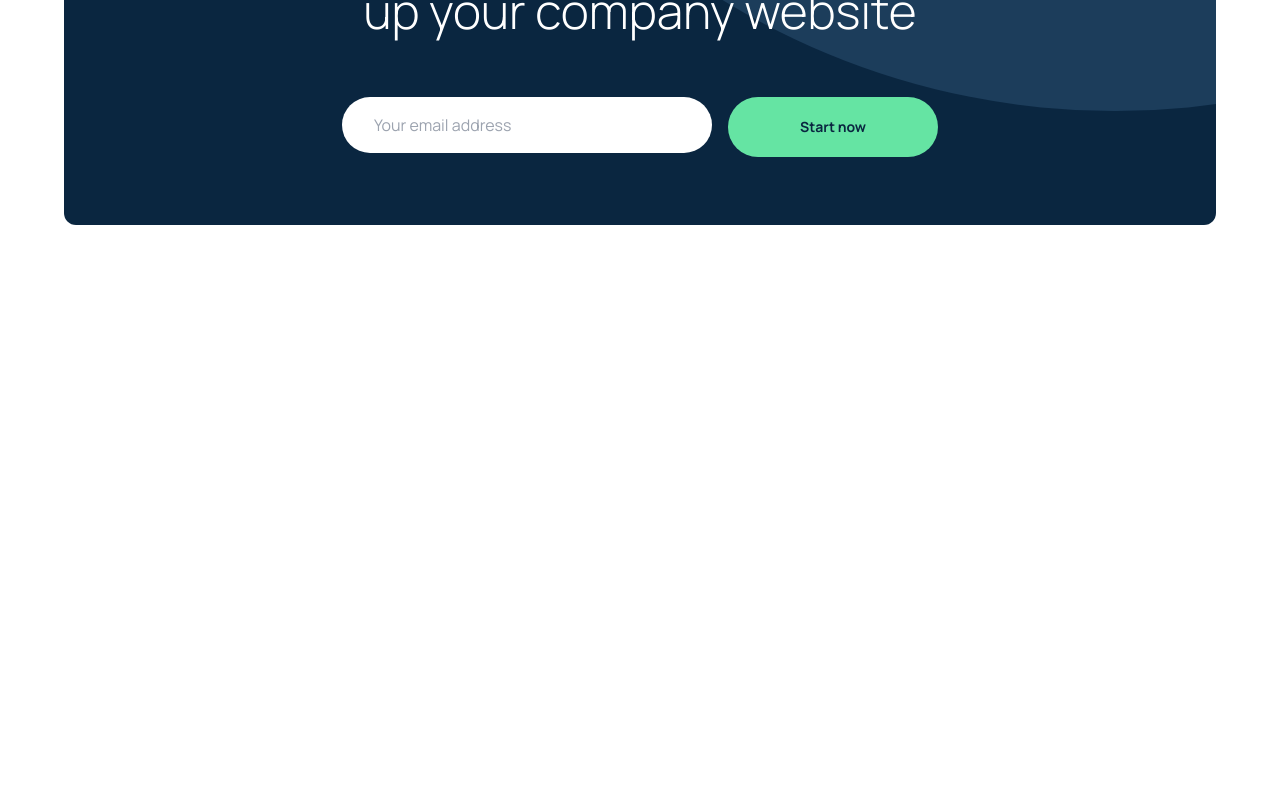
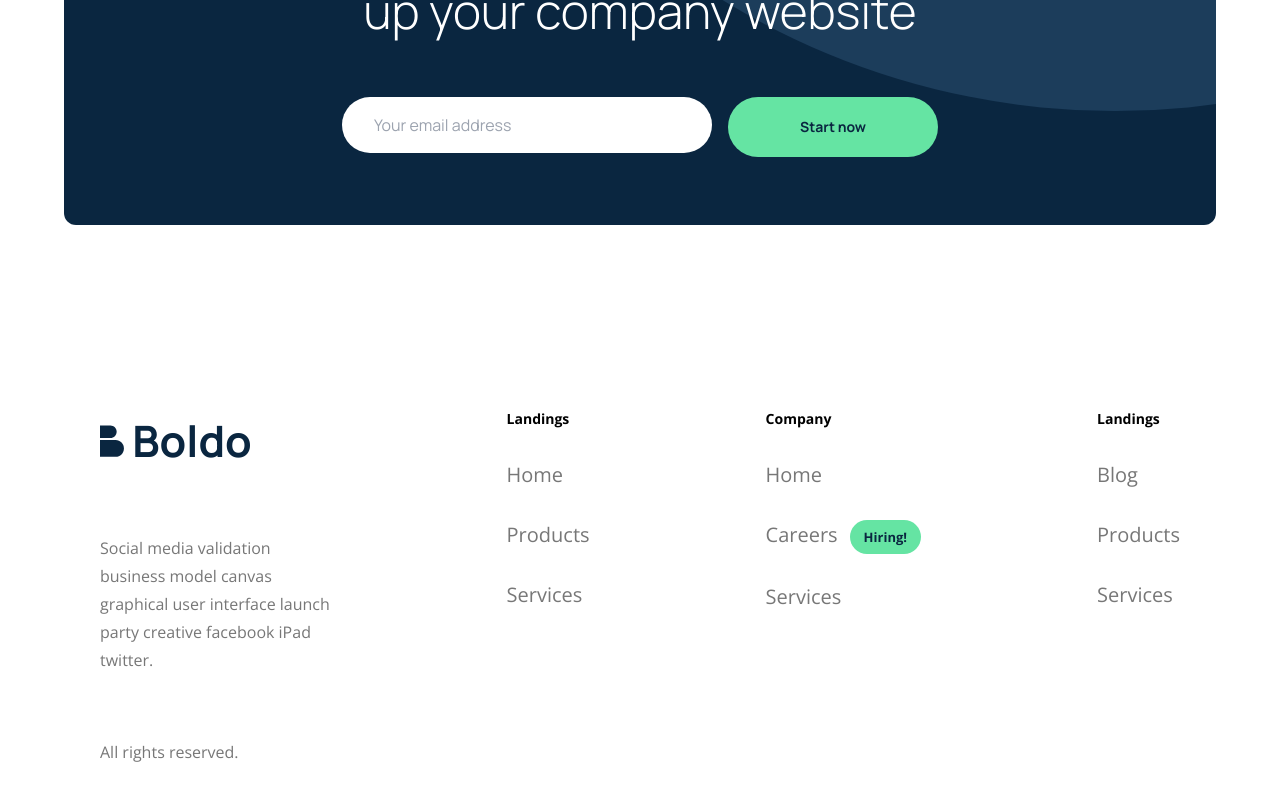
Before and after one commit to effiong-jr/boldo-landing-page, a Next.js app: page / in a window 1280 px wide. Shown: the part 6468-7268 px from the top of the page. Before the commit the page ends 6749 px from the top, so only its background shows below. Built offline with nearby package versions, Linux system fonts and the light colour scheme.

Commit message:
Added footer to landing page

```diff
--- /dev/null
+++ b/src/components/landingPage/footer/Footer.tsx
@@ -0,0 +1,66 @@
+import { FC } from "react";
+import Image from "next/image";
+
+const Footer: FC = () => {
+  return (
+    <footer className="flex space-x-44 mt-[84px] p-[100px] font-openSans">
+      <div className="max-w-[300px]">
+        <div className="flex items-center space-x-2">
+          <span>
+            <Image
+              src="/assets/landingPage/footer/footer_logo.svg"
+              alt="footer logo"
+              height={32.37}
+              width={24.29}
+            />
+          </span>
+          <span className="font-manrope text-dark-blue font-bold text-[43.25px]">
+            Boldo
+          </span>
+        </div>
+
+        <div className="text-gray text-base leading-7 mt-[60px]">
+          <p>
+            Social media validation business model canvas graphical user
+            interface launch party creative facebook iPad twitter.
+          </p>
+          <p className="mt-16">All rights reserved.</p>
+        </div>
+      </div>
+
+      <div>
+        <h4 className="font-openSans font-bold text-sm">Landings</h4>
+        <ul className="normal-case mt-8 text-gray space-y-8 text-xl">
+          <li className="cursor-pointer">Home</li>
+          <li className="cursor-pointer">Products</li>
+          <li className="cursor-pointer">Services</li>
+        </ul>
+      </div>
+
+      <div>
+        <h4 className="font-openSans font-bold text-sm">Company</h4>
+        <ul className="normal-case mt-8 text-gray space-y-8 text-xl">
+          <li className="cursor-pointer">Home</li>
+          <li className="space-x-3 cursor-pointer">
+            <span>Careers</span>
+            <span className="bg-green text-dark-blue text-[13px] font-bold rounded-[120px] h-[30px] w-[72px] px-[14px] py-2">
+              Hiring!
+            </span>
+          </li>
+          <li className="cursor-pointer">Services</li>
+        </ul>
+      </div>
+
+      <div>
+        <h4 className="font-openSans font-bold text-sm">Landings</h4>
+        <ul className="normal-case mt-8 text-gray space-y-8 text-xl">
+          <li className="cursor-pointer">Blog</li>
+          <li className="cursor-pointer">Products</li>
+          <li className="cursor-pointer">Services</li>
+        </ul>
+      </div>
+    </footer>
+  );
+};
+
+export default Footer;
--- a/src/pages/index.tsx
+++ b/src/pages/index.tsx
@@ -5,10 +5,11 @@ import Reviews from "@/components/landingPage/reviews/Reviews";
 import Connect from "@/components/landingPage/connect/Connect";
 import OurBlog from "@/components/landingPage/ourBlog/ourBlog";
 import Subscribe from "@/components/landingPage/subscribe/Subscribe";
+import Footer from "@/components/landingPage/footer/Footer";
 
 export default function Home() {
   return (
-    <div className="overflow-clip max-w-screen-2xl flex flex-col mx-auto relative pb-14">
+    <div className="overflow-clip max-w-screen-2xl flex flex-col mx-auto relative">
       <Hero />
       <div className="px-[156px]">
         <OurServices />
@@ -20,6 +21,7 @@ export default function Home() {
         <OurBlog />
       </div>
       <Subscribe />
+      <Footer />
     </div>
   );
 }
```
Also changed, not shown: public/assets/landingPage/footer/footer_logo.svg (added).
